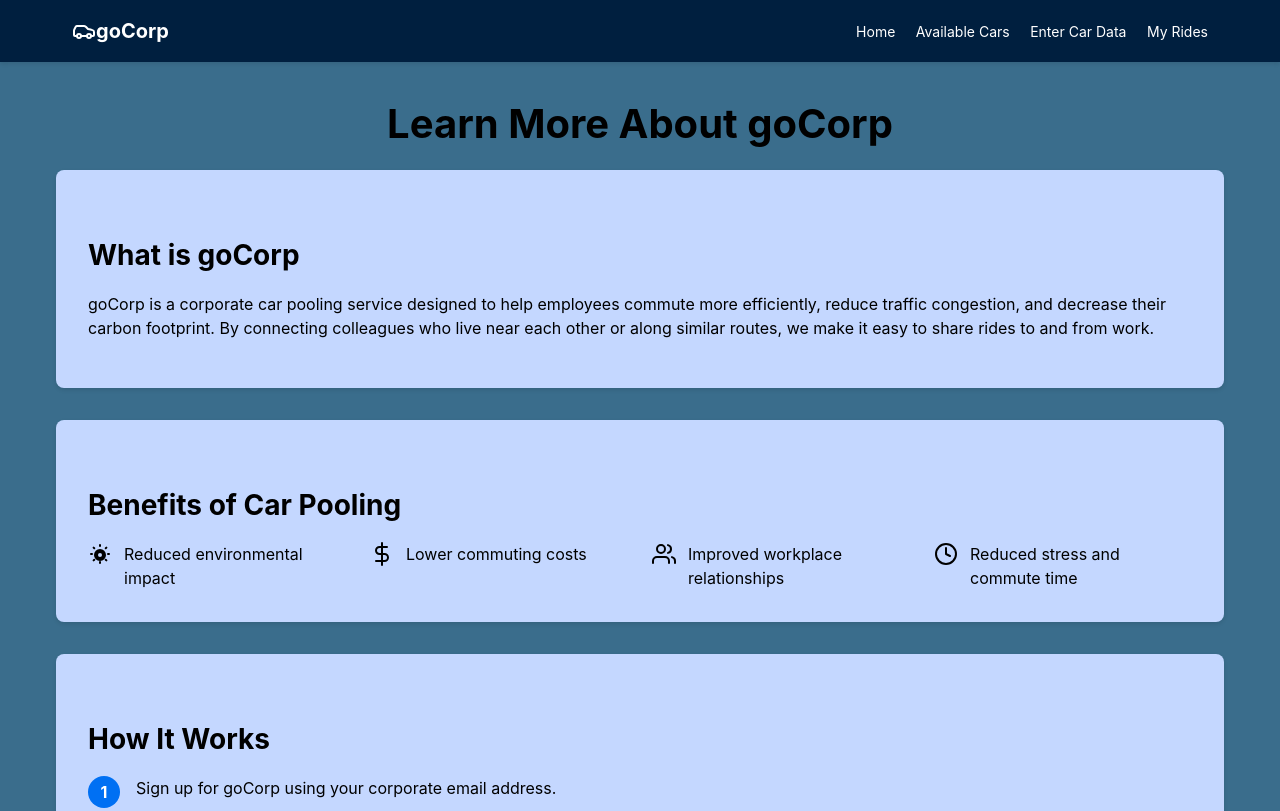
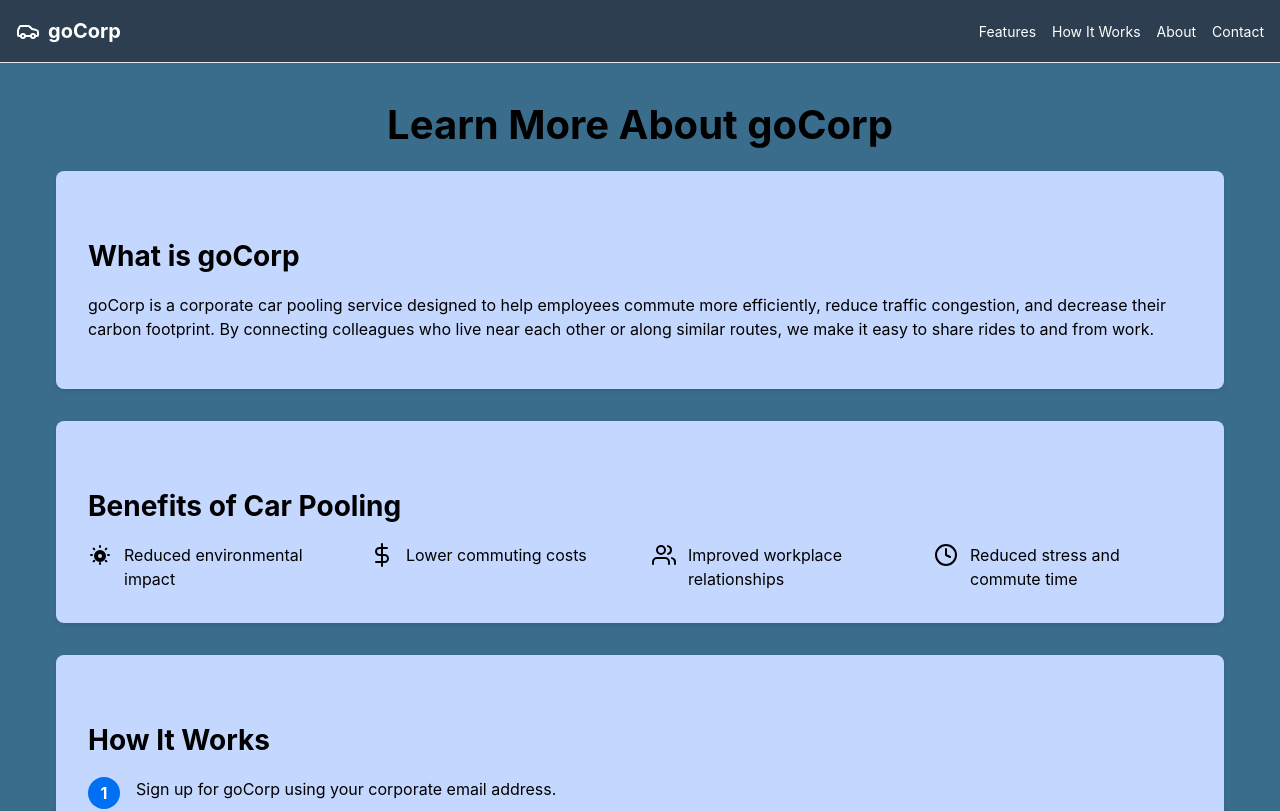
Before and after one commit to abhinavkr26104/carpool, a website: page learnmore.html in a window 1280 px wide. Shown: the top 811 px of the page. Drawn offline with Linux system fonts and the light colour scheme.

Commit message:
Add files via upload

```diff
--- a/learnmore.html
+++ b/learnmore.html
@@ -28,22 +28,14 @@
             margin: 0 auto;
             padding: 0 1rem;
         }
-        /* Header */
         header {
-            background-color:#001F3F;
-            box-shadow: 0 2px 4px rgba(0,0,0,0.1);
-        }
-        .header-content {
             display: flex;
             align-items: center;
             justify-content: space-between;
             padding: 1rem;
-        }
-        nav a {
-    margin-left: 1rem;
-    font-size: 0.875rem;
-    color: #fff; /* Set navigation links to white */
-    text-decoration: none; /* Remove underline for better appearance */
+            background-color: #2c3e50;
+            color: #fff;
+            border-bottom: 1px solid #e5e5e5;
         }
 
         .logo {
@@ -51,11 +43,30 @@
             align-items: center;
             font-weight: bold;
             font-size: 1.25rem;
-    color: #fff; /* Ensure the logo text is white */
+            color: #fff;
+            text-decoration: none; /* Remove underline from the logo */
         }
+
+        .logo svg {
+            margin-right: 0.5rem;
+        }
+
+        nav {
+            display: flex; /* Make nav a flex container */
+            align-items: center; /* Center items vertically */
+        }
+
+        nav a {
+            margin-left: 1rem;
+            font-size: 0.875rem;
+            color: #fff;
+            text-decoration: none;
+        }
+
         nav a:hover {
             text-decoration: underline;
         }
+
         /* Main content */
         main {
             padding: 2rem 0;
@@ -283,20 +294,16 @@ footer #dark-mode-toggle-container button:hover {
 </head>
 <body>
     <header>
-        <div class="container">
-            <div class="header-content">
-                <a href="index.html" class="logo">
+        <a href="#" class="logo">
             <svg xmlns="http://www.w3.org/2000/svg" width="24" height="24" viewBox="0 0 24 24" fill="none" stroke="currentColor" stroke-width="2" stroke-linecap="round" stroke-linejoin="round"><path d="M19 17h2c.6 0 1-.4 1-1v-3c0-.9-.7-1.7-1.5-1.9C18.7 10.6 16 10 16 10s-1.3-1.4-2.2-2.3c-.5-.4-1.1-.7-1.8-.7H5c-.6 0-1.1.4-1.4.9l-1.4 2.9A3.7 3.7 0 0 0 2 12v4c0 .6.4 1 1 1h2"/><circle cx="7" cy="17" r="2"/><path d="M9 17h6"/><circle cx="17" cy="17" r="2"/></svg>
             goCorp
         </a>
-                <nav>
-                    <a href="index.html">Home</a>
-                    <a href="available-cars.html">Available Cars</a>
-                    <a href="entrypage.html">Enter Car Data</a>
-                    <a href="#">My Rides</a>
+        <nav class="txt">
+            <a href="#features">Features</a>
+            <a href="#how-it-works">How It Works</a>
+            <a href="#">About</a>
+            <a href="#">Contact</a>
         </nav>
-            </div>
-        </div>
     </header>
 
     <main>
```
Lines whose indentation alone changed are shown as unchanged.
